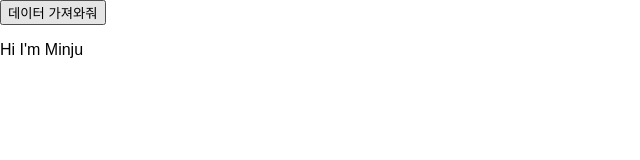
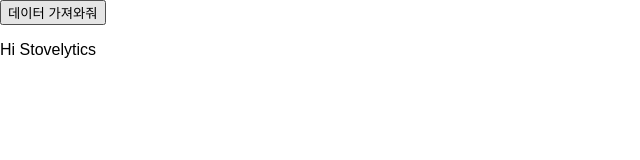
Before and after one commit to Albatross-Labs/Stovelytics, a React (Create React App) app: page / in a window 1280 px wide. Shown: the top 160 px of the page, without its empty margins (0-640 px from the left). Built offline with nearby package versions, Linux system fonts and the light colour scheme.

Commit message:
ment changed

```diff
--- a/src/App.js
+++ b/src/App.js
@@ -28,7 +28,7 @@
     <div>
       <button onClick={fetchContent}>데이터 가져와줘</button>
 
-      <p>Hi I'm Minju</p>
+      <p>Hi Stovelytics</p>
       {contents.map((content)=>(
         <div style={{border: '2px solid gray'}} key={content.created}>
           <p>header: {content.header}</p>
```
